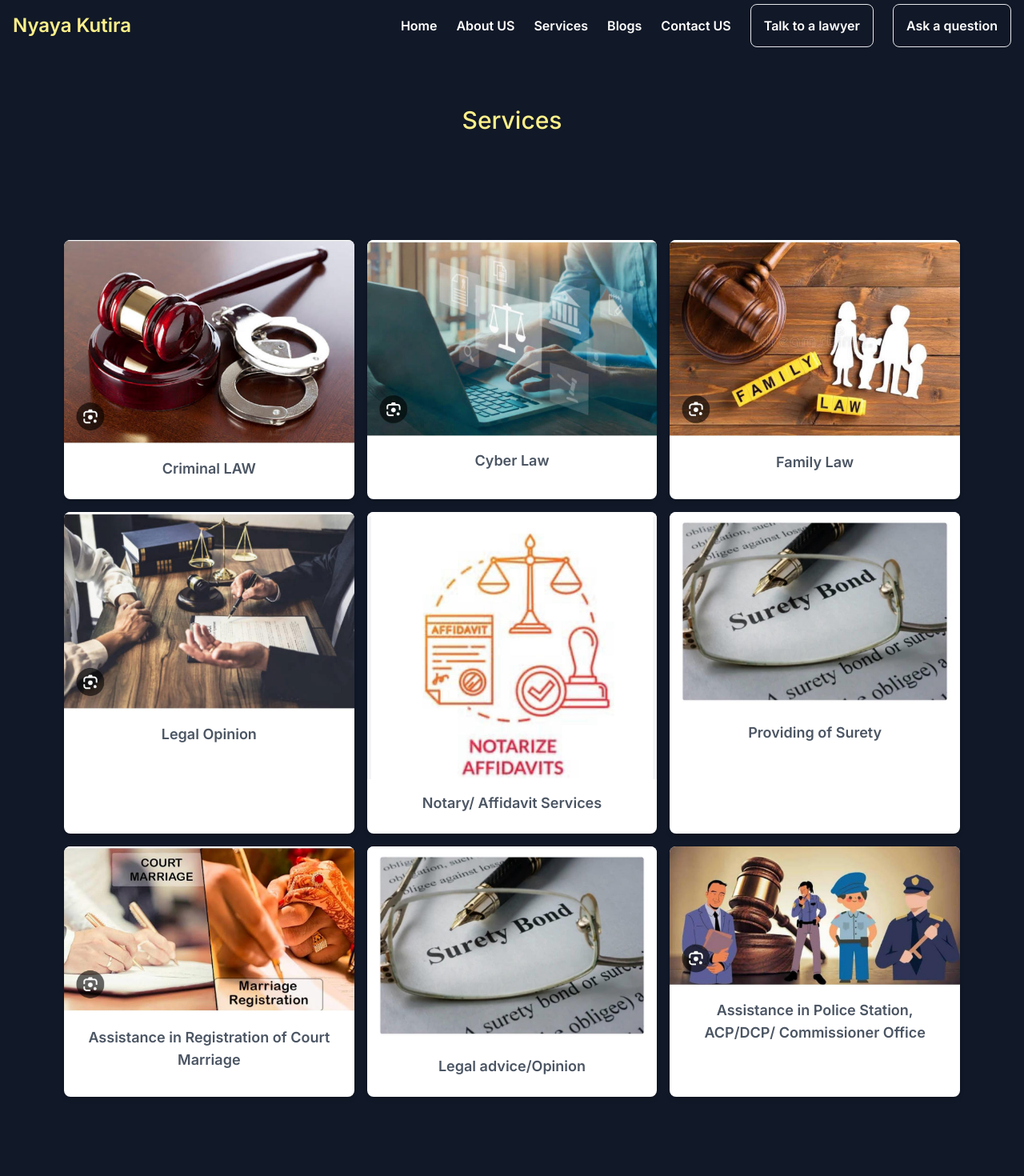
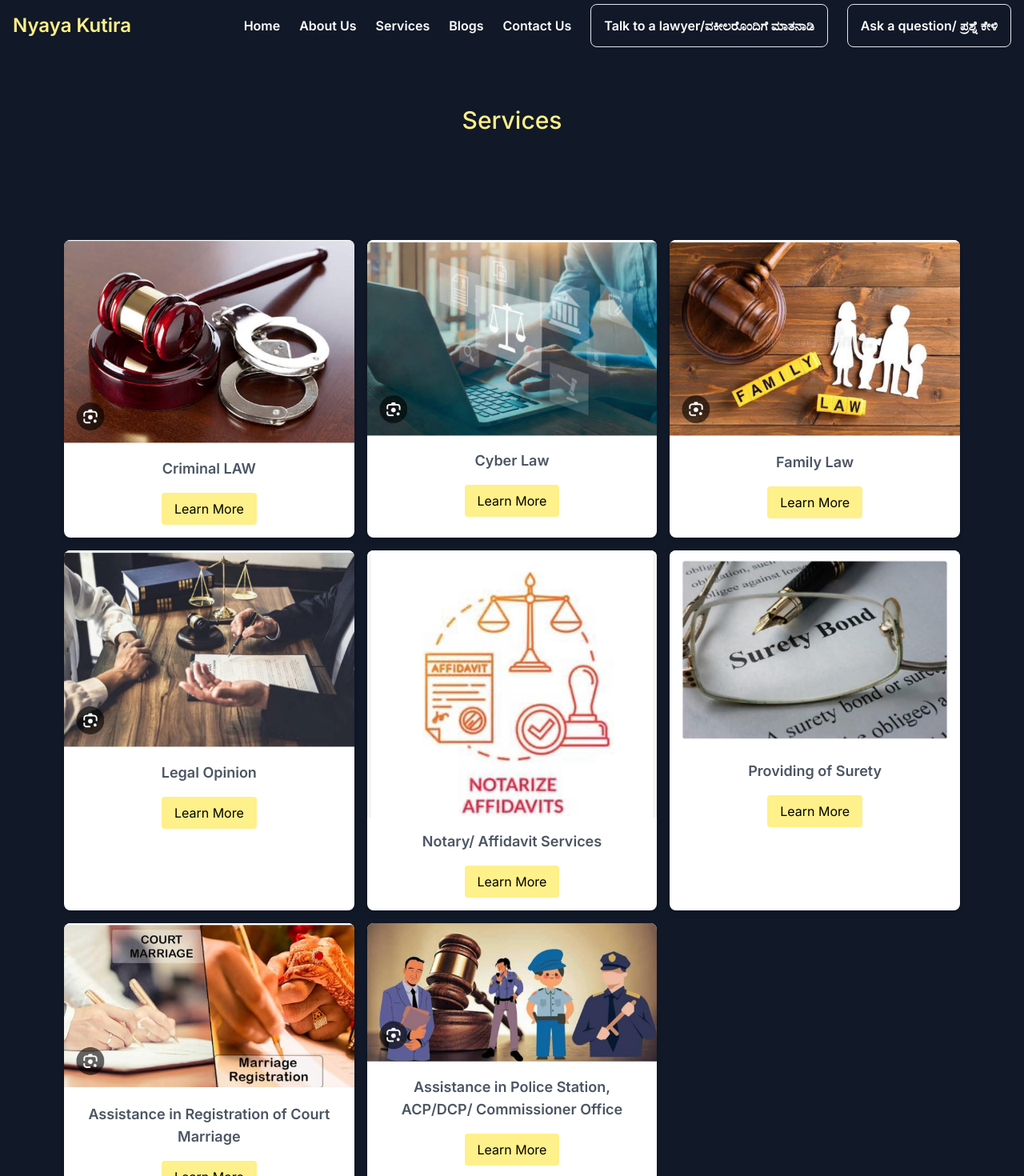
Before and after one commit to abhishekpuranikpd/nyayakutira, a Next.js app: page /services in a window 1280 px wide. Shown: the top 1470 px of the page at 80% size. Built offline with nearby package versions, Linux system fonts and the light colour scheme.

Commit message:
#changes-12

```diff
--- a/src/app/components/about.jsx
+++ b/src/app/components/about.jsx
@@ -14,34 +14,45 @@ const About = () => {
             About us
           </h1>
           <hr className="w-48 h-1 mx-auto my-4  border-0 rounded md:my-10 dark:bg-yellow-200" />
-          <p className="mt-6 text-lg leading-8 items-start text-gray-300">
-            Nyaya Kutira is started by Advocate Ramachandra Shenoy, who
-            basically hails from Udupi District, Karnataka State. Who have vast
+          <p className="mt-6 text-lg leading-8 items-start text-gray-300 font-semibold">
+            Nyaya Kutira is started by Advocate Ramachandra Shenoy, who is
+            basically from Udupi District, Karnataka State. Who have vast
             experience in Criminal Law along with other fields of Law for more
             than decades. Nyaya Kutira is founded with intention to serve the
-            litigants with highest level of professionalism and integrity and it
+            litigants with highest level pf professionalism and integrity and it
             literally aims to help the litigants on priority basis by providing
             reliable and highly effective legal service with cost cutting
             method. “Nyaya- Justice & Kutira- House” it simply means, it is a
             “HOUSE” for those who are facing legal battles, can find a solution
-            under one roof without any second thought.
+            under one roof without any second thought.
+            <br />
+            <hr className="h-1 w-48 mx-auto border rounded dark:bg-yellow-200 md:my-4"/>
+            <span className="font-semibold">
+            ನ್ಯಾಯ ಕುಟೀರವನ್ನು ಅಡ್ವೋಕೇಟ್ ರಾಮಚಂದ್ರ ಶೆಣೈ ರವರು ಸ್ಥಾಪಿಸಿದ್ದು ಅವರು
+            ಮೂಲತಃ ಕರ್ನಾಟಕ ರಾಜ್ಯದ ಉಡುಪಿ ಜಿಲ್ಲೆಯವರಾಗಿದ್ದು ಅವರಿಗೆ ಕ್ರಿಮಿನಲ್ ಹಾಗು
+            ಇತರ ಕಾನೂನಿನಲ್ಲಿ ದಶಕಗಳಿಗಿಂತ ಹೆಚ್ಚಿನ ಅನುಭವ ಇರುತ್ತದೆ. ಕಕ್ಸಿದಾರರಿಗೆ
+            ನಿಷ್ಪಕ್ಷಪಾತ ಹಾಗು ತ್ವರಿತ ನ್ಯಾಯವನ್ನು ಕಡಿಮೆ ಖರ್ಚಿನಲ್ಲಿ ಒದಿಗಿಸುವುದೇ
+            ನ್ಯಾಯಕುಟೀರದ ಮುಖ್ಯ ಉದ್ದೇಶವಾಗಿದೆ . ನ್ಯಾಯ ಕುಟೀರವನ್ನು ಒಂದೇ ಶಬ್ದದಲ್ಲಿ
+            ವಿವರಿಸುವುದಾದರೆ ,ಕಕ್ಷಿದಾರರು ತಮ್ಮ ಎಲ್ಲ ಕಾನೂನಾತ್ಮಕ ಸಮಸ್ಯೆಗಳಿಗೆ ಒಂದೇ
+            ಸ್ಥಳದಲ್ಲಿ ಪರಿಹಾರವನ್ನು ಕಂಡುಕೊಳ್ಳುವ ನೆಲೆಯಾಗಿದೆ
+            </span>
           </p>
           <div className="mt-10 flex items-center gap-x-6">
             <a
               href={`tel:${+917676175601}`}
               className="rounded-md bg-orange-500 px-3.5 py-2.5 text-sm font-semibold text-white shadow-sm hover:bg-indigo-400 focus-visible:outline focus-visible:outline-2 focus-visible:outline-offset-2 focus-visible:outline-indigo-400"
             >
-              Talk to a Lawyer
+             Talk to a lawyer/ವಕೀಲರೊಂದಿಗೆ ಮಾತನಾಡಿ
             </a>
             <a
               href="/contact"
               className="text-sm font-semibold leading-6 text-white"
             >
-              Ask a Question <span aria-hidden="true">→</span>
+              Ask a question/ ಪ್ರಶ್ನೆ ಕೇಳಿ <span aria-hidden="true">→</span>
             </a>
           </div>
         </div>
-        <div className="mx-auto max-w-md mt-30 flex sm:mt-40 lg:ml-20 lg:mr-0 md:ml-82 xl:ml-32">
+        <div className="mx-auto items-center max-w-md mt-30 flex sm:mt-40 lg:ml-20 lg:mr-0 md:ml-82 xl:ml-32">
           <div className="max-w-md flex-none sm:max-w-2xl  lg:max-w-none">
             <Image
               src="/i2.jpg"
@@ -51,6 +62,7 @@ const About = () => {
               className="w-[30rem] rounded-md"
             />
           </div>
+
           {/* bg-white/5 shadow-2xl ring-1 ring-white/10 */}
         </div>
       </div>
--- a/src/app/components/faci.jsx
+++ b/src/app/components/faci.jsx
@@ -1,30 +1,84 @@
+"use client";
+import { useState } from "react";
 import Image from "next/image";
 
 export default function Services() {
+  const [selectedService, setSelectedService] = useState(null);
+
   const facilities = [
-    { name: "Criminal LAW", imageUrl: "/1.jpg" },
-    { name: "Cyber Law", imageUrl: "/2.jpg" },
-    { name: "Family Law", imageUrl: "/3.jpg" },
-    { name: "Legal Opinion", imageUrl: "/4.jpg" },
-    { name: "Notary/ Affidavit Services", imageUrl: "/5.jpg" },
-    { name: "Providing of Surety", imageUrl: "/6.jpg" },
-    { name: "Assistance in Registration of Court Marriage", imageUrl: "/m1.jpg" },
-    { name: "Legal advice/Opinion", imageUrl: "/8.jpg" },
-    { name: "Assistance in Police Station, ACP/DCP/ Commissioner Office", imageUrl: "/9.jpg" }
+    {
+      name: "Criminal LAW",
+      imageUrl: "/1.jpg",
+      description:
+        "Our team deals in all all type of criminal cases like Murder, Theft, Abuse, Trespassing, Assult, Cheating,Cheque bounce, Domestic  Violence , Cyber Crime etc and also helps to file Anticipatory bail to regular bail, quash the case and also helps to file Appeal against the order of lower Court. Our team also help with the registration of an FIR when the Police refuse to do so.Our team will also help to set Client’s trial strategy  by finding out the mistakes done by the authority concerned.",
+    },
+    {
+      name: "Cyber Law",
+      imageUrl: "/2.jpg",
+      description:
+        "Now a days incidents of Cyber Crimes are increasing rapidly due to the fast development of technologies. That, online monetary frauds will be taking place within a fraction of second and finding the culprits in these  type of cases will be more challenging. That, our dedicated team will help the Clients to come out of such fraud and also assist them before the Police Authorities in this regard.",
+    },
+    {
+      name: "Family Law",
+      imageUrl: "/3.jpg",
+      description:
+        "In India family disputes are considered as personal by the clients  and some of the clients are not comfort with sharing their family problems with any one sometime with  their Advocates.",
+    },
+    {
+      name: "Legal Opinion",
+      imageUrl: "/4.jpg",
+      description:
+        "Our team will resolve your legal  queries by providing suitable legal advice and also we will share our legal  opinion on the matter futforth by you.",
+    },
+    {
+      name: "Notary/ Affidavit Services",
+      imageUrl: "/5.jpg",
+      description:
+        "We undertake efficient and trusted Notary services ensuring fast, smooth and reliable authentication for all your legal documents as per your requirements.",
+    },
+    {
+      name: "Providing of Surety",
+      imageUrl: "/6.jpg",
+      description:
+        "Now a days finding and providing of genuine Sureties before the Court or any Police Stations or any  other Authority concerned is very big challenge. Our team ensure that we will make reduce of your stress in finding genuine sureties and we can take care of the same on your behalf.",
+    },
+    {
+      name: "Assistance in Registration of Court Marriage",
+      imageUrl: "/m1.jpg",
+      description:
+        "We also help in marriage registration and have well-specialized lawyers who deal with it. We help our client to register their marriage under Hindu Marriage Act, Special Marriage Act, Muslim Law , Christian Law and also under other provisions of Marriage Laws.We also helps our client to get their Marriage registration Certificate within shorter time.",
+    },
+    {
+      name: "Assistance in Police Station, ACP/DCP/ Commissioner Office",
+      imageUrl: "/9.jpg",
+      description:
+        "Our team will also provide assistance to the Clients before various Police Authorities from filing of the Complaint, registration of the F.I.R.’s , Providing of the Sureties and in Negotiation talks. ",
+    },
   ];
+
+  const handleServiceClick = (service) => {
+    setSelectedService(service);
+  };
+
+  const handleCloseModal = () => {
+    setSelectedService(null);
+  };
 
   return (
     <section className="body-font text-gray-600">
       <div className="flex flex-col text-center w-full ">
-       <hr className="w-48 h-1 mx-auto my-4  border-0 rounded  dark:bg-yellow-200" />
-          <h1 className="sm:text-3xl text-2xl font-medium title-font mb-4 text-yellow-200">
-         Services
-          </h1>
-          <hr className="w-48 h-1 mx-auto my-4  border-0 rounded dark:bg-yellow-200" />
-          </div>
+        <hr className="w-48 h-1 mx-auto my-4 border-0 rounded dark:bg-yellow-200" />
+        <h1 className="sm:text-3xl text-2xl font-medium title-font mb-4 text-yellow-200">
+          Services
+        </h1>
+        <hr className="w-48 h-1 mx-auto my-4 border-0 rounded dark:bg-yellow-200" />
+      </div>
       <div className="container mx-auto grid grid-cols-1 sm:grid-cols-2 md:grid-cols-3 lg:grid-cols-3 p-10 md:p-20 gap-4">
         {facilities.map((facility, index) => (
-          <div key={index} className="bg-white rounded-lg shadow-md overflow-hidden hover:bg-yellow-300">
+          <div
+            key={index}
+            className="bg-white rounded-lg shadow-md overflow-hidden hover:bg-yellow-300"
+          >
             <div className="relative">
               <Image
                 src={facility.imageUrl}
@@ -32,15 +86,49 @@ export default function Services() {
                 layout="responsive"
                 width={800}
                 height={600}
-                className="object-cover w-full h-48 sm:h-56 md:h-64 lg:h-48 xl:h-56 "
+                className="object-cover w-full h-48 sm:h-56 md:h-64 lg:h-48 xl:h-56"
               />
             </div>
-            <div className="p-4">
-              <h2 className="text-lg font-semibold mb-2 text-center">{facility.name}</h2>
+            <div className="p-4 text-center">
+              <h2 className="text-lg font-semibold mb-2">{facility.name}</h2>
+              <button
+                className="mt-2 px-4 py-2 bg-yellow-200 text-black rounded hover:bg-yellow-300"
+                onClick={() => handleServiceClick(facility)}
+              >
+                Learn More
+              </button>
             </div>
           </div>
         ))}
       </div>
+
+      {selectedService && (
+        <div className="fixed inset-0 bg-black bg-opacity-50 flex justify-center items-center">
+          <div className="bg-white p-6 rounded-lg shadow-lg max-w-lg w-full relative">
+            <button
+              className="absolute top-2 right-2 text-gray-600 hover:text-gray-800"
+              onClick={handleCloseModal}
+            >
+              <svg
+                className="h-6 w-6"
+                fill="none"
+                stroke="currentColor"
+                viewBox="0 0 24 24"
+                xmlns="http://www.w3.org/2000/svg"
+              >
+                <path
+                  strokeLinecap="round"
+                  strokeLinejoin="round"
+                  strokeWidth="2"
+                  d="M6 18L18 6M6 6l12 12"
+                />
+              </svg>
+            </button>
+            <h2 className="text-2xl font-bold mb-4">{selectedService.name}</h2>
+            <p>{selectedService.description}</p>
+          </div>
+        </div>
+      )}
     </section>
   );
 }
--- a/src/app/components/footerr.jsx
+++ b/src/app/components/footerr.jsx
@@ -12,7 +12,7 @@ const FooterBar = () => {
                 <div className="justify-between items-center">
                     <div>
                         <p className="text-sm">&copy; {new Date().getFullYear()} Nyaya Kutira. All rights reserved.</p>
-                        <p className="text-sm">Developed By TechnoSS</p>
+                        <p className="text-sm">Developed By TechnoSthala</p>
                     </div>
 
                 </div>
--- a/src/app/components/hero.jsx
+++ b/src/app/components/hero.jsx
@@ -35,8 +35,8 @@ const Hero = () => {
           <h1 className="mt-10 text-4xl font-bold tracking-tight text-white sm:text-6xl">Empowering Legal Resilience</h1>
           <p className="mt-6 text-lg leading-8 text-gray-300">Your Premier Choice for Legal Solutions in India</p>
           <div className="mt-10 flex items-center gap-x-6">
-            <a href={`tel:${+917676175601}`} className="rounded-md bg-orange-500 px-3.5 py-2.5 text-sm font-semibold text-white shadow-sm hover:bg-indigo-400 focus-visible:outline focus-visible:outline-2 focus-visible:outline-offset-2 focus-visible:outline-indigo-400">Talk to a Lawyer</a>
-            <a href="/contact" className="text-sm font-semibold leading-6 text-white">Ask a Question <span aria-hidden="true">→</span></a>
+            <a href={`tel:${+917676175601}`} className="rounded-md bg-orange-500 px-3.5 py-2.5 text-sm font-semibold text-white shadow-sm hover:bg-indigo-400 focus-visible:outline focus-visible:outline-2 focus-visible:outline-offset-2 focus-visible:outline-indigo-400">Talk to a Lawyer/ವಕೀಲರೊಂದಿಗೆ ಮಾತನಾಡಿ</a>
+            <a href="/contact" className="text-sm font-semibold leading-6 text-white">Ask a Question/ ಪ್ರಶ್ನೆ ಕೇಳಿ <span aria-hidden="true">→</span></a>
           </div>
         </div>
         <div className="mx-auto mt-30 flex max-w-2xl sm:mt-24 lg:ml-20 lg:mr-0 lg:mt-0 lg:max-w-none lg:flex-none xl:ml-32">
--- a/src/app/components/nav.jsx
+++ b/src/app/components/nav.jsx
@@ -4,23 +4,27 @@ import Link from "next/link";
 
 const NavBar = () => {
   const [isOpen, setIsOpen] = useState(false);
+  const [isHover, setIsHover] = useState(false);
 
   const toggleDrawer = () => {
     setIsOpen(!isOpen);
   };
 
   return (
-    <nav className="fixed start-0 top-0 z-20 w-full mb-10 bg-gray-900 ">
-      <div className=" mx-auto flex max-w-screen-xl flex-wrap items-center justify-between p-4">
+    <nav className="fixed start-0 top-0 z-20 w-full mb-10 bg-gray-900">
+      <div className="mx-auto flex max-w-screen-xl flex-wrap items-center justify-between p-4">
         <Link href="/">
-          <span className="flex cursor-pointer items-center rtl:space-x-reverse">
-            <span className="self-center whitespace-nowrap text-2xl font-semibold text-yellow-200">
-              Nyaya Kutira
+          <span
+            className="flex cursor-pointer items-center rtl:space-x-reverse"
+            onMouseEnter={() => setIsHover(true)}
+            onMouseLeave={() => setIsHover(false)}
+          >
+            <span className="self-center text-2xl font-semibold text-yellow-200">
+              {isHover ? "ನ್ಯಾಯ ಕುಟೀರ" : "Nyaya Kutira"}
             </span>
           </span>
         </Link>
         <div className="hidden space-x-6 rtl:space-x-reverse md:order-2 md:flex md:space-x-6">
-          {/* Add other navigation links for medium and larger screens */}
           <Link href="/">
             <span className="cursor-pointer font-semibold text-white hover:text-yellow-200 dark:text-white">
               Home
@@ -28,7 +32,7 @@ const NavBar = () => {
           </Link>
           <Link href="/about">
             <span className="cursor-pointer font-semibold text-white hover:text-yellow-200 dark:text-white">
-              About US
+              About Us
             </span>
           </Link>
           <Link href="/services">
@@ -43,17 +47,17 @@ const NavBar = () => {
           </Link>
           <Link href="/contact">
             <span className="cursor-pointer font-semibold text-white hover:text-yellow-200 dark:text-white">
-              Contact US
+              Contact Us
             </span>
           </Link>
-          <Link href={`tel:${+917676175601}`}>
-            <span className="cursor-pointer rounded-lg border  p-4 font-semibold text-white hover:text-yellow-200 dark:text-white">
-              Talk to a lawyer
+          <Link href={`tel:+917676175601`}>
+            <span className="cursor-pointer rounded-lg border p-4 font-semibold text-white hover:text-yellow-200 dark:text-white">
+              Talk to a lawyer/ವಕೀಲರೊಂದಿಗೆ ಮಾತನಾಡಿ
             </span>
           </Link>
           <Link href="/contact">
-            <span className="cursor-pointer rounded-lg border  p-4 font-semibold text-white hover:text-yellow-200 dark:text-white">
-              Ask a question
+            <span className="cursor-pointer rounded-lg border p-4 font-semibold text-white hover:text-yellow-200 dark:text-white">
+              Ask a question/ ಪ್ರಶ್ನೆ ಕೇಳಿ
             </span>
           </Link>
         </div>
@@ -81,13 +85,38 @@ const NavBar = () => {
         <div
           className={`${
             isOpen ? "left-0" : "-left-full"
-          } fixed top-0  h-full   transition-all duration-300 ease-in-out  md:hidden`}
+          } fixed top-0 h-full transition-all duration-300 ease-in-out md:hidden`}
         >
-          <div className="p-4 bg-black h-full">
-            <h1 className="font-semibold text-yellow-200 ">Nyaya kutira</h1>
-            <hr className="w-auto h-1 mx-auto my-4  border-0 rounded md:my-10 dark:bg-yellow-200" />
-            <ol className="flex flex-col space-y-4 pt-6 ">
-              {/* Render menu items in the drawer for small screens */}
+          <div className="p-4 bg-black h-full relative">
+            <button
+              onClick={toggleDrawer}
+              className="absolute top-4 right-4 p-2 focus:outline-none"
+            >
+              <svg
+                className="h-6 w-6 text-white"
+                fill="none"
+                stroke="currentColor"
+                viewBox="0 0 24 24"
+                xmlns="http://www.w3.org/2000/svg"
+              >
+                <path
+                  strokeLinecap="round"
+                  strokeLinejoin="round"
+                  strokeWidth="2"
+                  d="M6 18L18 6M6 6l12 12"
+                />
+              </svg>
+            </button>
+            <h1
+              className="font-semibold text-yellow-200"
+              onMouseEnter={() => setIsHover(true)}
+              onMouseLeave={() => setIsHover(false)}
+            >
+              {" "}
+              {isHover ? "ನ್ಯಾಯ ಕುಟೀರ" : "Nyaya Kutira"}
+            </h1>
+            <hr className="w-auto h-1 mx-auto my-4 border-0 rounded md:my-10 dark:bg-yellow-200" />
+            <ol className="flex flex-col space-y-4 pt-6">
               <li>
                 <Link href="/">
                   <span className="cursor-pointer text-white hover:text-yellow-200 dark:text-white">
@@ -99,6 +128,13 @@ const NavBar = () => {
                 <Link href="/about">
                   <span className="cursor-pointer text-white hover:text-yellow-200 dark:text-white">
                     About Us
+                  </span>
+                </Link>
+              </li>
+              <li>
+                <Link href="/services">
+                  <span className="cursor-pointer text-white hover:text-yellow-200 dark:text-white">
+                    Services
                   </span>
                 </Link>
               </li>
@@ -116,20 +152,19 @@ const NavBar = () => {
                   </span>
                 </Link>
               </li>
-
+              <li>
+                <Link href={`tel:+917676175601`}>
+                  <span className="cursor-pointer text-white hover:text-yellow-200 dark:text-white">
+                    Talk to a lawyer
+                  </span>
+                </Link>
+              </li>
               <li>
                 <Link href="/contact">
                   <span className="cursor-pointer text-white hover:text-yellow-200 dark:text-white">
                     Ask a question
                   </span>
                 </Link>
-                <li>
-                <Link href={`tel:${+917676175601}`}>
-                  <span className="cursor-pointer text-white hover:text-yellow-200 dark:text-white">
-                    Talk to a lawyer
-                  </span>
-                </Link>
-              </li>{" "}
               </li>
             </ol>
           </div>
```
